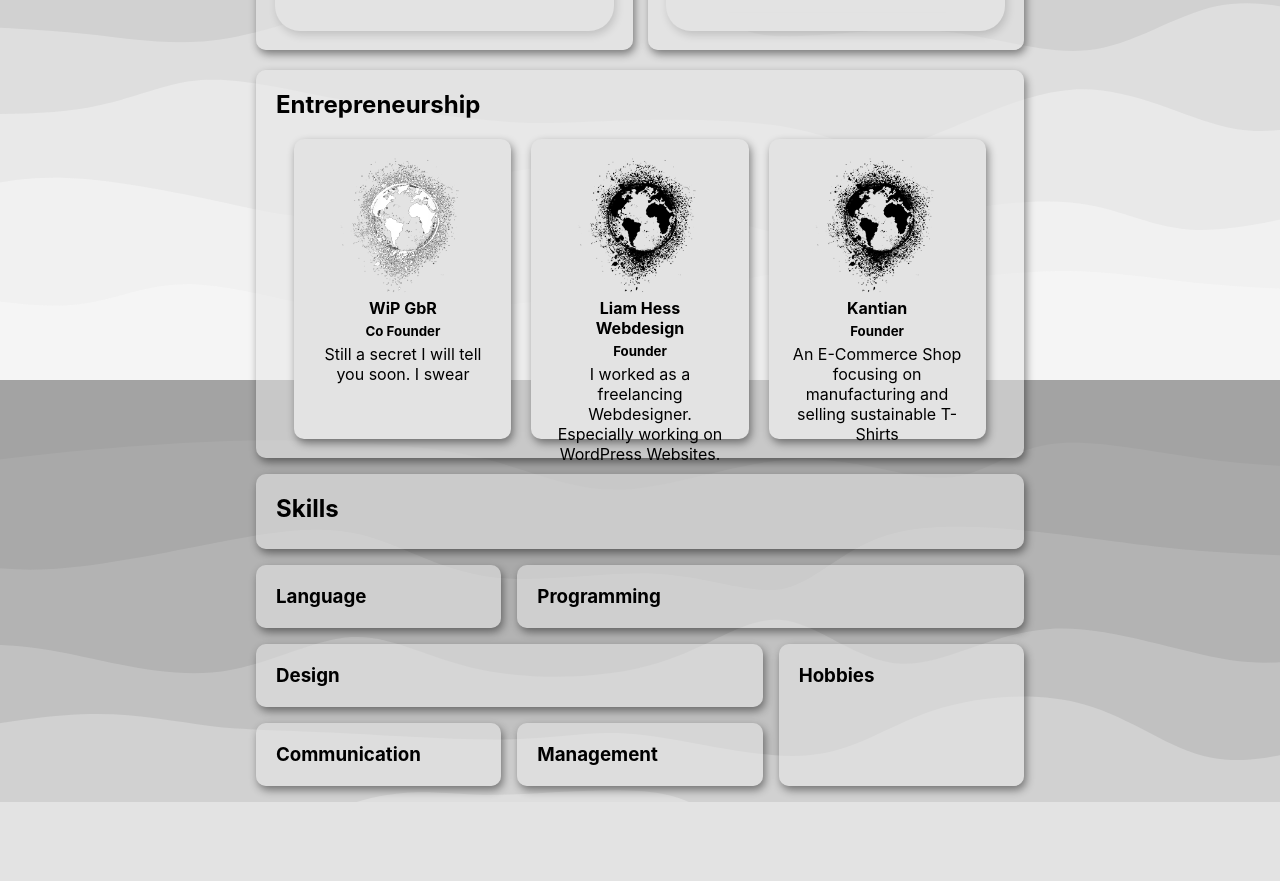
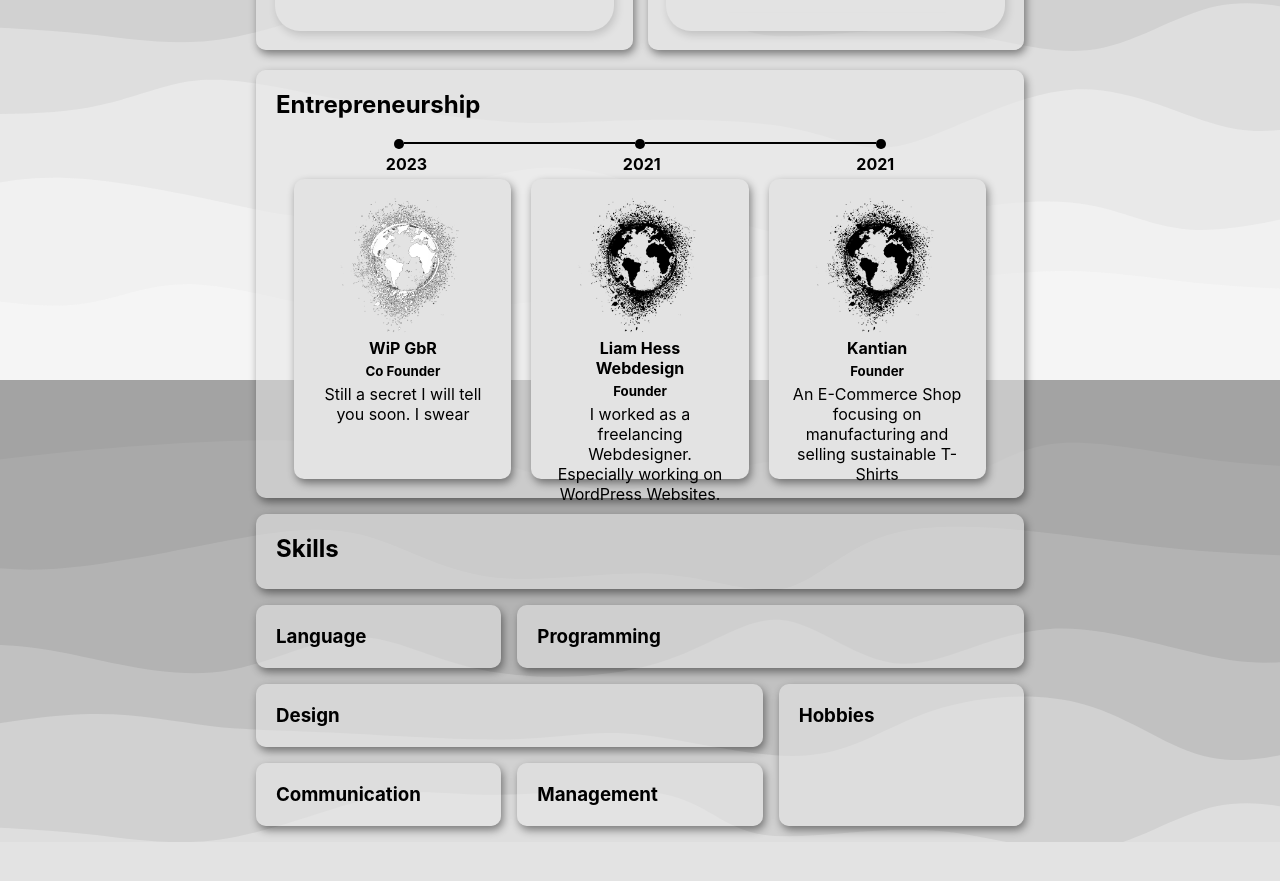
Before and after one commit to liamskydamien/me, a React (Create React App) app: page / in a window 1280 px wide. Shown: the part 1220-2101 px from the top of the page. Built offline with nearby package versions, Linux system fonts and the light colour scheme.

Commit message:
Adding Timeline

```diff
--- /dev/null
+++ b/src/Components/Content/TimeLine/LongTimeLine.js
@@ -0,0 +1,21 @@
+import styles from './LongTimeLine.module.css';
+const LongTimeLine = props => {
+    const classes = props.className;
+    return <div className={classes}>
+        <div className={styles.layer}>
+            <div className={styles.dot}/>
+            <div className={styles.line}/>
+            <div className={styles.dot}/>
+            <div className={styles.line}/>
+            <div className={styles.dot}/>
+        </div>
+        <div className={styles.layer_text}>
+            <p><b>{2023}</b></p>
+            <div className={styles.filler}/>
+            <p><b>{2021}</b></p>
+            <div className={styles.filler}/>
+            <p><b>{2021}</b></p>
+        </div>
+    </div>
+}
+export default LongTimeLine;
--- /dev/null
+++ b/src/Components/Content/TimeLine/LongTimeLine.module.css
@@ -0,0 +1,34 @@
+
+.layer{
+    display: flex;
+    padding-left: 18%;
+    padding-right: 18%;
+}
+
+.layer_text{
+    display: flex;
+    padding-left: 16.25%;
+    padding-right: 16.25%;
+}
+
+
+.dot{
+    height: 10px;
+    width: 20px;
+    background-color: var(--text-color);
+    border-radius: 100%;
+    display: inline-block;
+}
+
+.filler{
+    width: 100%;
+    display: inline-block;
+}
+
+.line{
+    margin-top: 3px;
+    height: 2px;
+    width: 100%;
+    background-color: var(--text-color);
+    display: inline-block;
+}
--- a/src/Components/Selfemployed/SelfEmployed.js
+++ b/src/Components/Selfemployed/SelfEmployed.js
@@ -3,10 +3,12 @@ import styles from './SelfEmployed.module.css'
 import Kantian from "./CompanieComponents/Kantian";
 import KantianWebdesign from "./CompanieComponents/KantianWebdesign";
 import WipUG from "./CompanieComponents/WipUG";
+import LongTimeLine from "../Content/TimeLine/LongTimeLine";
 const SelfEmployed = props => {
     const classes = props.className;
     return <Card className={classes}>
         <h2>Entrepreneurship</h2>
+        <LongTimeLine/>
         <div className={styles.flex}>
             <WipUG/>
             <KantianWebdesign theme={props.theme}/>
```
